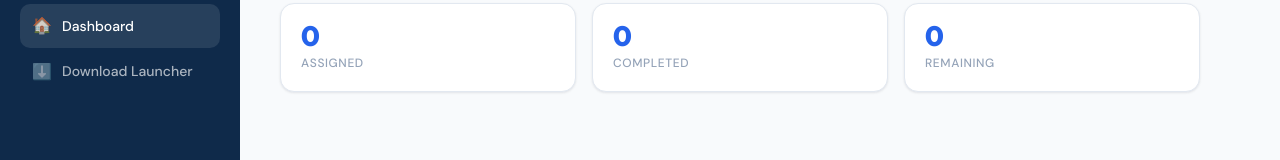
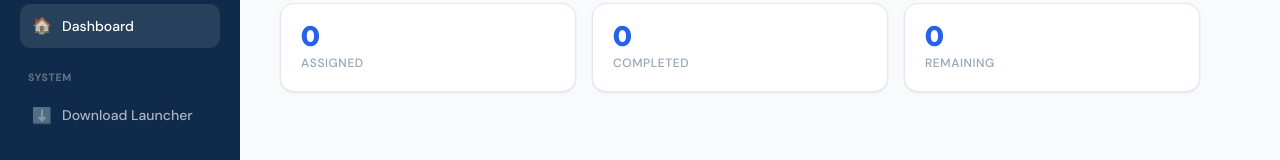
Before and after one commit to 23at/Vr_demo, a React app in the folder frontend/: page /dashboard in a window 1280 px wide. Shown: the part 140-300 px from the top of the page. Built offline with nearby package versions, Linux system fonts and the light colour scheme; no server answers; the HTML template or start-up script is replaced by a standard one.

Commit message:
Fix navigation on user dashboard to align with rest of frontend

```diff
--- a/frontend/src/pages/dashboard.jsx
+++ b/frontend/src/pages/dashboard.jsx
@@ -66,6 +66,7 @@ export default function Dashboard() {
         <a className="sidebar-link active" href="/dashboard" aria-current="page">
           <span className="link-icon" aria-hidden="true">🏠</span> Dashboard
         </a>
+        <span className="sidebar-section-label" aria-hidden="true">System</span>
         <a className="sidebar-link" href="/download-launcher">
           <span className="link-icon" aria-hidden="true">⬇️</span> Download Launcher
         </a>
```
